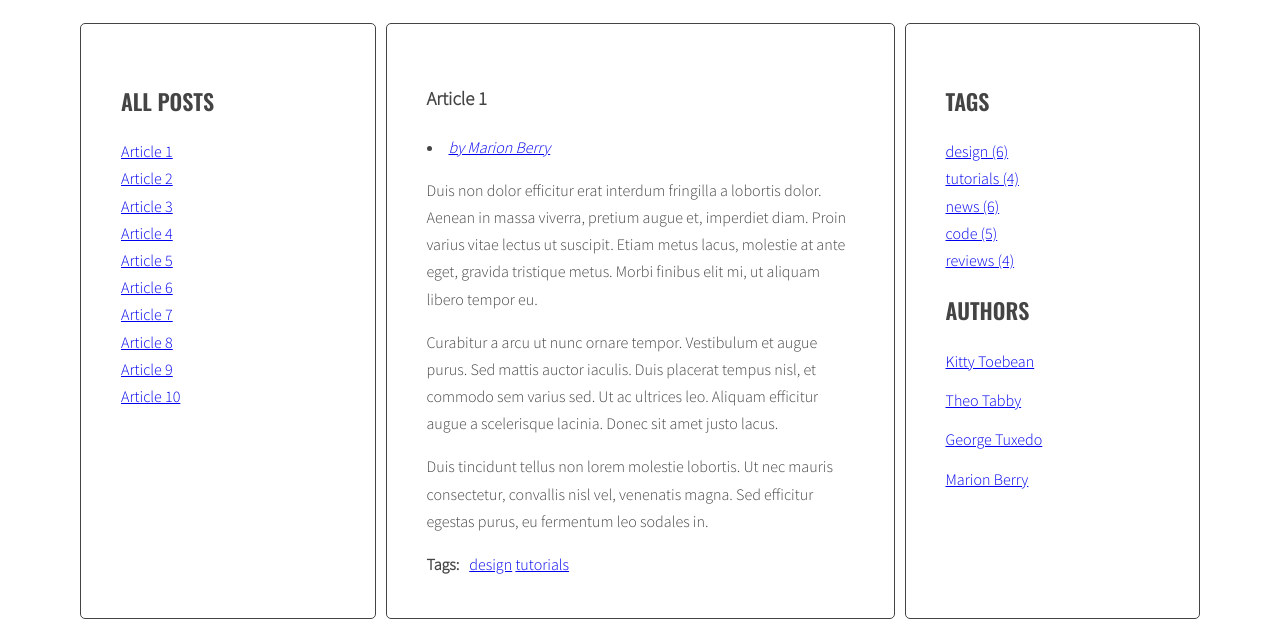
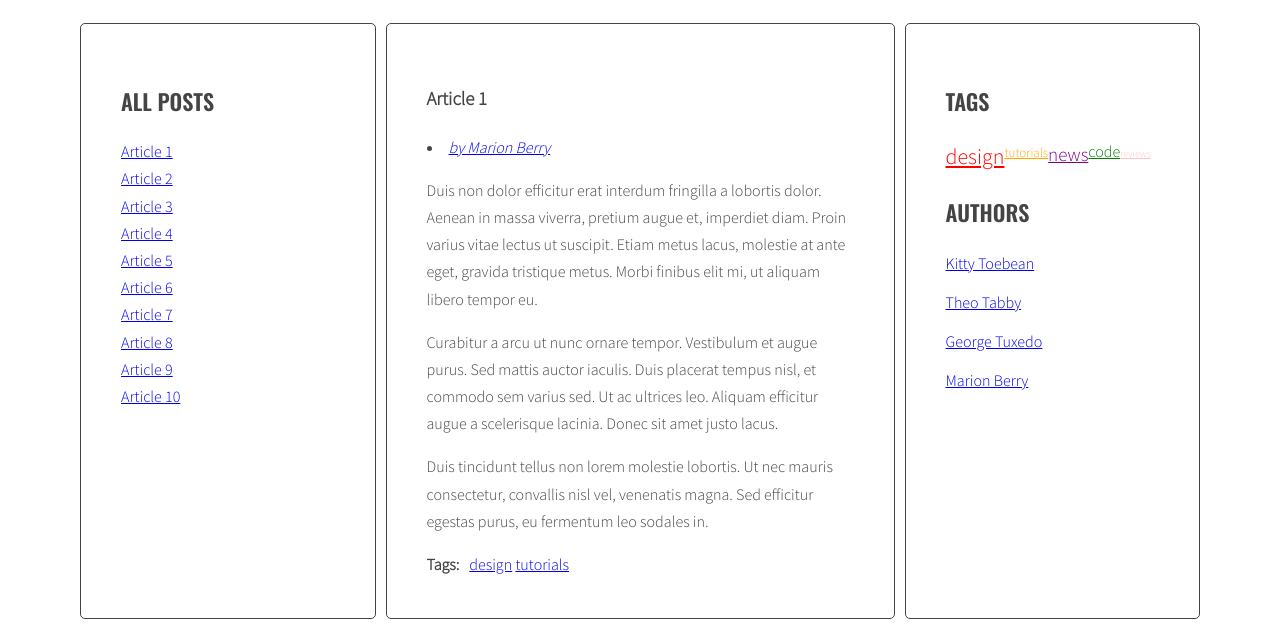
Before and after one commit to asiulijka/javascript-blog, a website: page index.html in a window 1280 px wide. Shown: the part 220-847 px from the top of the page. Drawn offline with nearby package versions, Linux system fonts and the light colour scheme.

Commit message:
Add tag cloud - in progress

```diff
--- a/index.html
+++ b/index.html
@@ -143,7 +143,7 @@
                 </ul>
               </div>
             </article>
-            <article class="post" id="article-9" data-tags="news tutorials" data-author="Marion Berry">
+            <article class="post" id="article-9" data-tags="news tutorials design" data-author="Marion Berry">
               <h3 class="post-title">Article 9</h3>
               <p class="post-author"></p>
               <div class="post-content">
@@ -159,7 +159,7 @@
                 </ul>
               </div>
             </article>
-            <article class="post" id="article-10" data-tags="code design news reviews" data-author="George Tuxedo">
+            <article class="post" id="article-10" data-tags="code design news" data-author="George Tuxedo">
               <h3 class="post-title">Article 10</h3>
               <p class="post-author"></p>
               <div class="post-content">
@@ -179,11 +179,6 @@
           <aside class="sidebar">
             <h2 class="section-title">Tags</h2>
             <ul class="list tags">
-              <!-- <li><a href="#">design</a> <span>(6)</span></li>
-              <li><a href="#">code</a> <span>(5)</span></li>
-              <li><a href="#">tutorials</a> <span>(4)</span></li>
-              <li><a href="#">reviews</a> <span>(4)</span></li>
-              <li><a href="#">news</a> <span>(6)</span></li> -->
             </ul>
             <h2 class="section-title">Authors</h2>
             <ul class="list authors">
--- a/js/script_tags.js
+++ b/js/script_tags.js
@@ -1,5 +1,7 @@
 const optArticleTagsSelector = '.post-tags .list';
 const optTagsListSelector = '.tags.list';
+const optCloudClassCount = 5;
+const optCloudClasssPrefix = 'tag-size-';
 
 function calculateTagsParams(tags){
   const params = {max: 0, min: 999999};
@@ -16,10 +18,19 @@ function calculateTagsParams(tags){
     }
   }
 
+  return params;
+}
 
 
-  return params;
+function calculateTagClass(count, params){
+  const normalizedCount = count - params.min;
+  const normalizedMax = params.max - params.min;
+  const percentage = normalizedCount / normalizedMax;
+  const classNumber = Math.floor(percentage * (optCloudClassCount - 1) + 1);
+
+  return (optCloudClasssPrefix + classNumber);
 }
+
 
 function generateTags(){
   /* [NEW] create a new variable allTags with an empty object */
@@ -61,15 +72,27 @@ function generateTags(){
     console.log('tagsParams:', tagsParams);
     let allTagsHTML = '';
 
+
+// 22.04 changes to include function calculateTagClass
     /* [NEW] START LOOP: for each tag in allTags: */
-    for(let tag in allTags){
-      /* [NEW] generate code of a link and add it to allTagsHTML */
-      const leftTag = tag + ' (' + allTags[tag] + ') ';
-      const linkHTML = '<li><a href="#tag-'+ tag +'">' + leftTag + '</a></li>\n';
-      allTagsHTML = allTagsHTML + linkHTML;
+    // for(let tag in allTags){
+    //   /* [NEW] generate code of a link and add it to allTagsHTML */
+    //   const leftTag = tag + ' (' + allTags[tag] + ') ';
+    //   const linkHTML = '<li><a href="#tag-'+ tag +'">' + leftTag + '</a></li>\n';
+    //   allTagsHTML = allTagsHTML + linkHTML;
+    // }
+/* [NEW] END LOOP: for each tag in allTags: */
 
-    }
-/* [NEW] END LOOP: for each tag in allTags: */
+for(let tag in allTags){
+  // const leftTag = tag + ' (' + allTags[tag] + ') ';
+
+// const tagLinkHTML = calculateTagClass(allTags[tag], tagsParams);
+  const tagLinkHTML = '<li><a class="' + calculateTagClass(allTags[tag], tagsParams) + '" href="#tag-' + tag +'">' + tag + '</a></li>\n';
+  console.log('tagLinkHTML:', tagLinkHTML);
+
+    allTagsHTML += tagLinkHTML;
+
+}
 
 
     /*[NEW] add HTML from allTagsHTML to tagList */
--- a/sass/style.scss
+++ b/sass/style.scss
@@ -118,3 +118,32 @@ body {
     margin: 0 10px 0 0;
   }
 }
+
+.tag-size-1 {
+  font-size: 10px;
+  color: pink;
+}
+
+.tag-size-2 {
+  font-size: 13px;
+  color: orange;
+}
+
+.tag-size-3 {
+  font-size: 16px;
+  color: green;
+}
+
+.tag-size-4 {
+  font-size: 19px;
+  color: purple;
+}
+
+.tag-size-5 {
+  font-size: 22px;
+  color: red;
+}
+
+.sidebar .tags{
+  display: inline-flex;
+}
```
Also changed, not shown: css/style.css, 1 other file.
